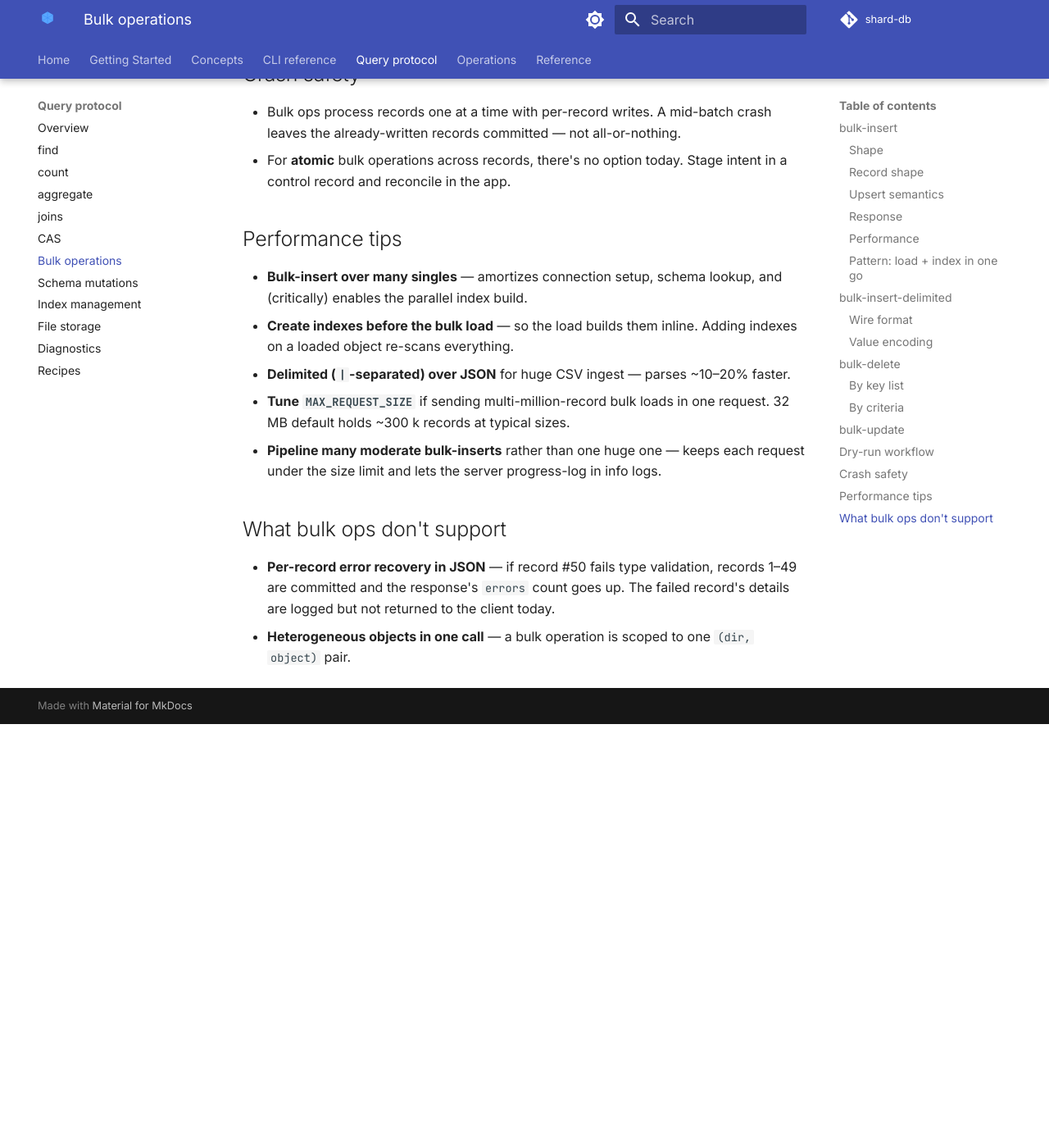
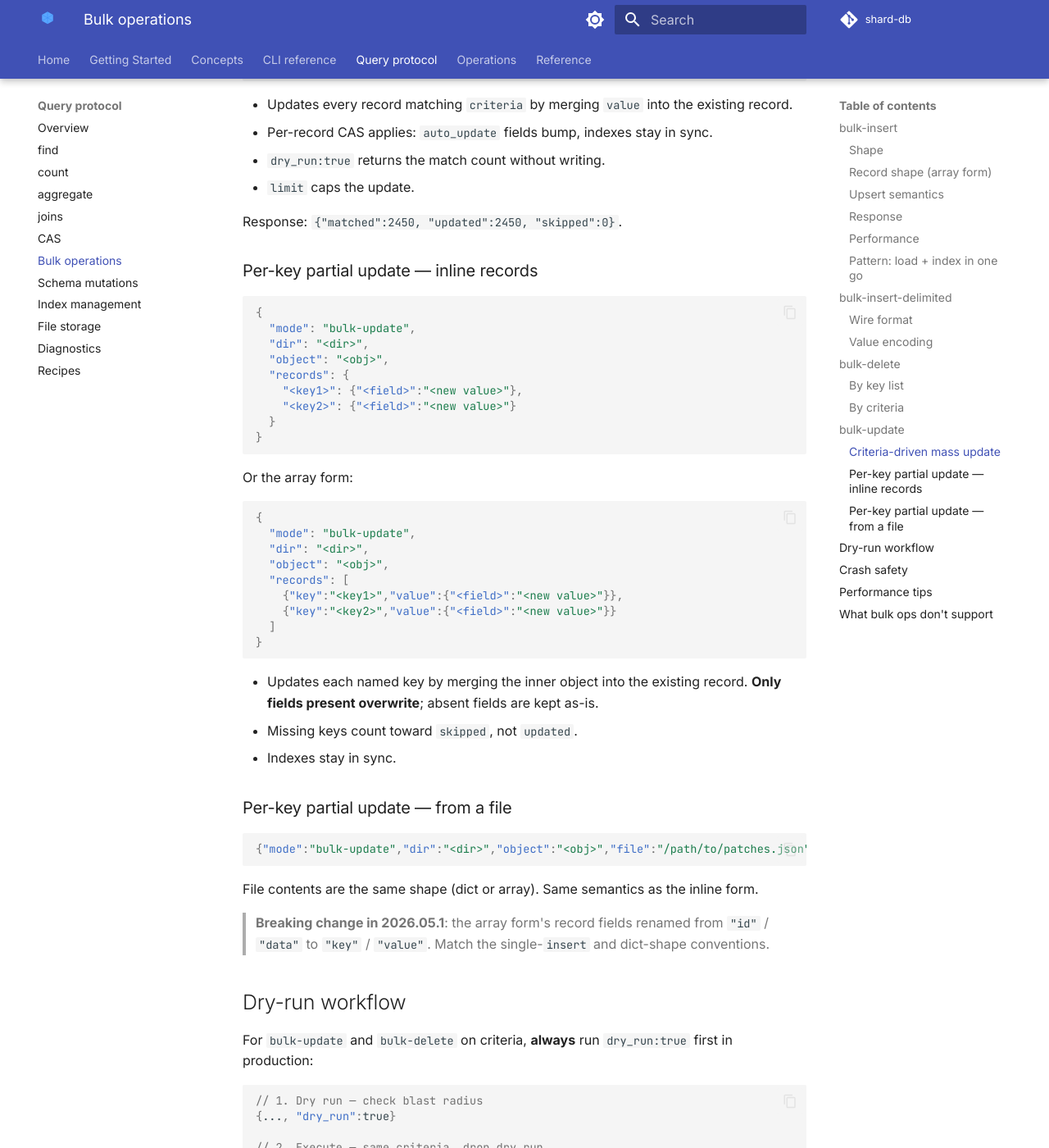
Before and after one commit to sayyiditow/shard-db, an MkDocs documentation site: the page built from docs/query-protocol/bulk.md, in a window 1280 px wide and 1400 px high, scrolled down 4773 px. Shown: the whole window at 82% size. Built offline with MkDocs 1.6.1 and Material for MkDocs 9.7.7, drawn with Linux system fonts in a browser that asks for light colours; comment, search, counter and statistics services are not loaded; before the commit the page ends 5656 px from its top, so only the background shows below that; some of the changed text lies outside the part shown.

Commit message:
break: bulk array form uses key/value, not id/data
The array form of bulk-insert and bulk-update (records:[...] and file
payloads) historically used {"id":"<key>","data":{...}} per record
while every other write request — single insert, single update, the
new dict shape — used "key"/"value". The asymmetry cost more than it
saved.

Renames:
  records:[{"id":"k","data":{...}}, ...]
    →
  records:[{"key":"k","value":{...}}, ...]

Same change applies to file payloads. Dict form (records:{"k":{...}})
is unaffected and remains the preferred shape since it round-trips
with get-multi.

cmd_bulk_insert and bulk_upd_json_run parsers updated; comments + doc
strings refreshed; ten test scripts swept (all bulk-insert and bulk-
update array-form payloads now use the new field names). 33/33 tests
pass.

Doc updated:
  - CLAUDE.md commands + JSON protocol section
  - docs/query-protocol/bulk.md — bulk-insert + bulk-update sub-shapes,
    breaking-change callout
  - docs/reference/changelog.md — listed alongside the other 2026.05.1
    breaking changes

Breaking change. The parser silently treats records missing the new
field names as malformed (they count toward `skipped`, not `updated`),
so callers should update payloads before deploying.

Co-Authored-By: Claude Opus 4.7 (1M context) <noreply@anthropic.com>

````diff
--- a/docs/query-protocol/bulk.md
+++ b/docs/query-protocol/bulk.md
@@ -6,14 +6,32 @@ Single round-trip operations for inserting, updating, or deleting many records a
 
 ### Shape
 
+`records` (or the file contents) accepts either of two shapes — pick whichever round-trips with the producer:
+
+**Dict form** (round-trips with `get-multi`):
+
+```json
+{
+  "mode": "bulk-insert",
+  "dir": "<dir>",
+  "object": "<obj>",
+  "records": {
+    "<key1>": {...},
+    "<key2>": {...}
+  }
+}
+```
+
+**Array form** (one record per element):
+
 ```json
 {
   "mode": "bulk-insert",
   "dir": "<dir>",
   "object": "<obj>",
   "records": [
-    {"id":"<key>","data":{...}},
-    {"id":"<key>","data":{...}}
+    {"key":"<key>","value":{...}},
+    {"key":"<key>","value":{...}}
   ]
 }
 ```
@@ -24,12 +42,14 @@ Or from a file:
 {"mode":"bulk-insert","dir":"<dir>","object":"<obj>","file":"/path/to/data.json"}
 ```
 
-File content is the same JSON array (not NDJSON — one big array).
+File content is the same JSON (either shape — one big object or one big array, not NDJSON).
 
-### Record shape
+### Record shape (array form)
 
-- `"id"` — the record key.
-- `"data"` — an object whose fields match the typed schema.
+- `"key"` — the record key.
+- `"value"` — an object whose fields match the typed schema.
+
+> **Breaking change in 2026.05.1**: array-form record fields renamed from `"id"` / `"data"` to `"key"` / `"value"` for consistency with single-`insert` and the dict shape. Update existing payloads.
 
 ### Upsert semantics
 
@@ -162,6 +182,10 @@ Response (actual):
 
 ## bulk-update
 
+`bulk-update` has three sub-shapes — dispatched by which field is set in the request.
+
+### Criteria-driven mass update
+
 ```json
 {
   "mode": "bulk-update",
@@ -179,10 +203,49 @@ Response (actual):
 - `dry_run:true` returns the match count without writing.
 - `limit` caps the update.
 
-Response:
+Response: `{"matched":2450, "updated":2450, "skipped":0}`.
+
+### Per-key partial update — inline records
+
 ```json
-{"matched":2450, "updated":2450, "skipped":0}
+{
+  "mode": "bulk-update",
+  "dir": "<dir>",
+  "object": "<obj>",
+  "records": {
+    "<key1>": {"<field>":"<new value>"},
+    "<key2>": {"<field>":"<new value>"}
+  }
+}
 ```
+
+Or the array form:
+
+```json
+{
+  "mode": "bulk-update",
+  "dir": "<dir>",
+  "object": "<obj>",
+  "records": [
+    {"key":"<key1>","value":{"<field>":"<new value>"}},
+    {"key":"<key2>","value":{"<field>":"<new value>"}}
+  ]
+}
+```
+
+- Updates each named key by merging the inner object into the existing record. **Only fields present overwrite**; absent fields are kept as-is.
+- Missing keys count toward `skipped`, not `updated`.
+- Indexes stay in sync.
+
+### Per-key partial update — from a file
+
+```json
+{"mode":"bulk-update","dir":"<dir>","object":"<obj>","file":"/path/to/patches.json"}
+```
+
+File contents are the same shape (dict or array). Same semantics as the inline form.
+
+> **Breaking change in 2026.05.1**: the array form's record fields renamed from `"id"` / `"data"` to `"key"` / `"value"`. Match the single-`insert` and dict-shape conventions.
 
 ## Dry-run workflow
 
````
Also changed, not shown: CLAUDE.md (+2 -2 lines), docs/reference/changelog.md (+1 -0 lines), 13 other files.
